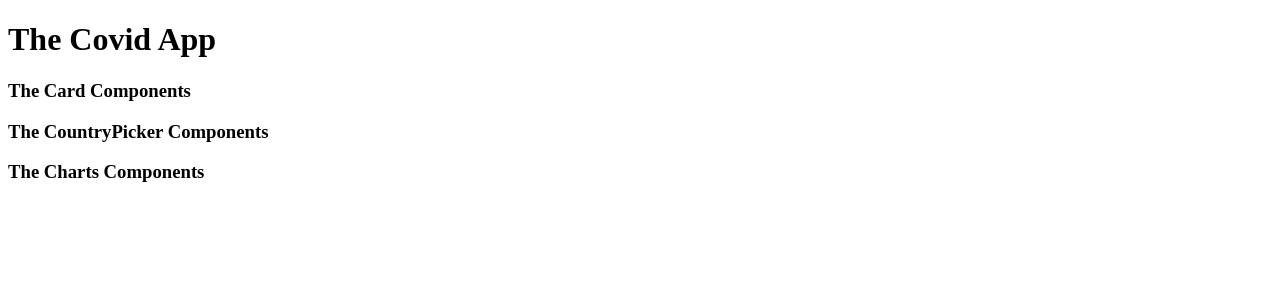
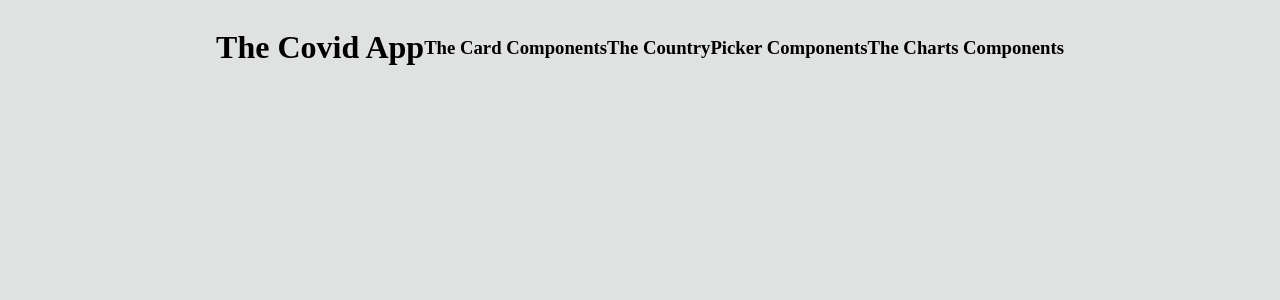
Before and after one commit to femiabimbola/react-covid-app, a React (Create React App) app: page / in a window 1280 px wide. Shown: the top 300 px of the page. Built offline with nearby package versions, Linux system fonts and the light colour scheme.

Commit message:
added the app styles

```diff
--- a/src/App.js
+++ b/src/App.js
@@ -1,15 +1,16 @@
 import React from 'react';
 import { Cards, Charts, CountryPicker } from './components'
+import styles from './app.module.css'
 
 class App extends React.Component{
 
     render(){
         return (
-        <div>
-        <h1> The Covid App </h1>
-        <Cards />
-        <CountryPicker />
-        <Charts />
+        <div className = {styles.container}>
+          <h1> The Covid App </h1>
+           <Cards />
+           <CountryPicker />
+           <Charts />
         </div>
         )
     }
--- /dev/null
+++ b/src/app.module.css
@@ -0,0 +1,9 @@
+body {
+  background-color: #e0e1e1;
+}
+
+.container {
+  display: flex;
+  align-items: center;
+  justify-content: center;
+}
```
